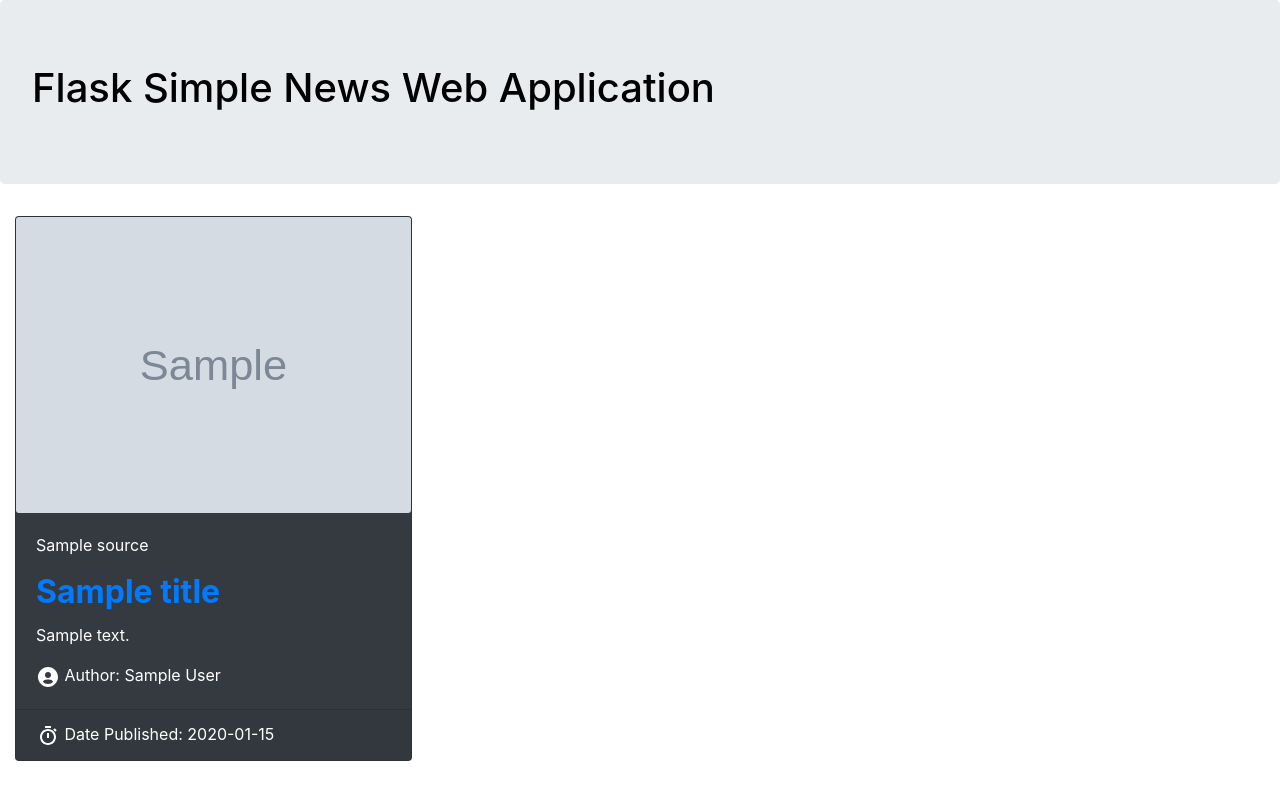
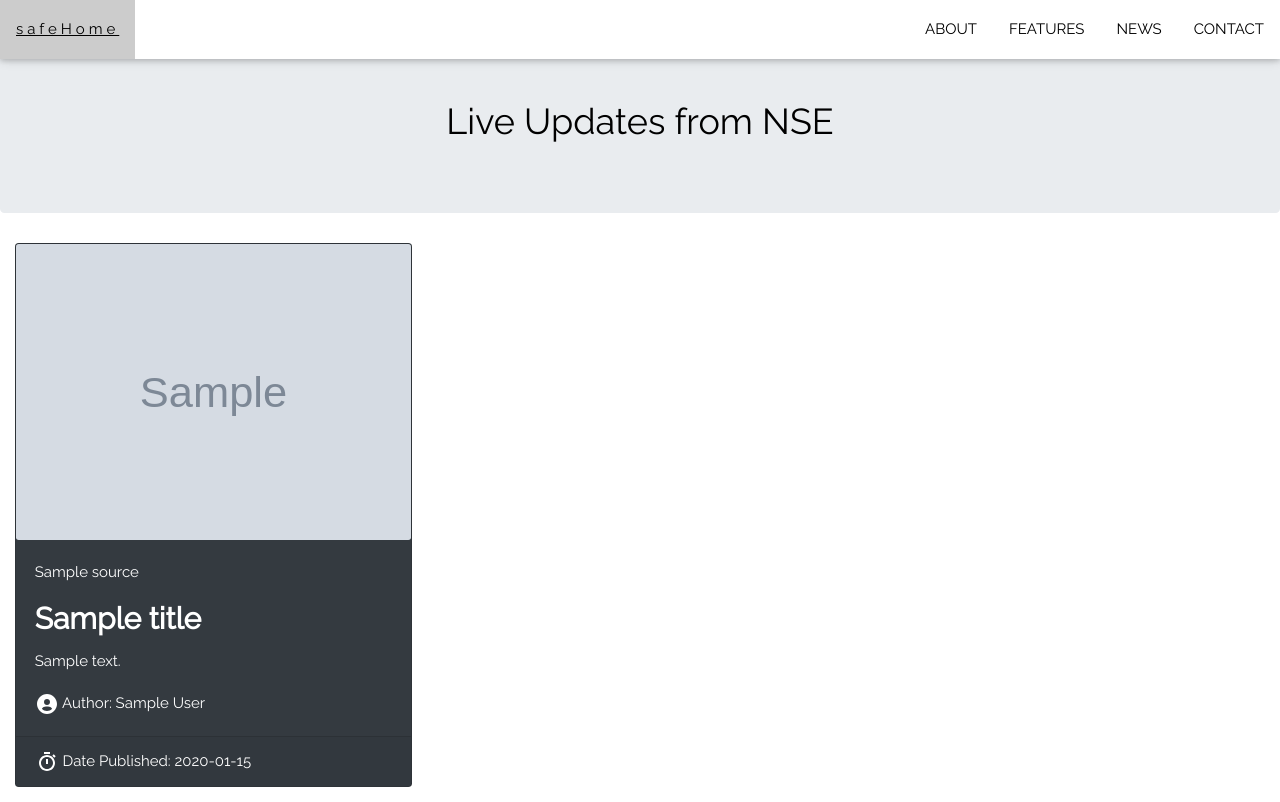
Before and after one commit to Paridhicodes/CitiProject, a Flask app: template templates/news.html in a window 1280 px wide. Before the commit the page ends 761 px from the top, so only its background shows below. Run offline with Flask 2, Linux system fonts and the light colour scheme; the template is opened without the code that fills it: most values are stand-ins (such as "Sample title", 1, 10 or a date in 2020); grey boxes marked "Sample" are stand-in pictures; some libraries are stand-ins or nearby versions.

Commit message:
news navbar fixed

```diff
--- a/templates/news.html
+++ b/templates/news.html
@@ -5,14 +5,55 @@
     <title>StockSmart</title>
 
     <link rel="stylesheet" href="https://stackpath.bootstrapcdn.com/bootstrap/4.3.1/css/bootstrap.min.css" integrity="sha384-ggOyR0iXCbMQv3Xipma34MD+dH/1fQ784/j6cY/iJTQUOhcWr7x9JvoRxT2MZw1T" crossorigin="anonymous">
+    <link rel="stylesheet" href="https://www.w3schools.com/w3css/4/w3.css">
+    <link rel="stylesheet" href="https://fonts.googleapis.com/css?family=Raleway">
+    <link rel="stylesheet" href="https://cdnjs.cloudflare.com/ajax/libs/font-awesome/4.7.0/css/font-awesome.min.css">
+
+    <style>
+        body,h1,h2,h3,h4,h5,h6 {font-family: "Raleway", sans-serif}
+
+        body, html {
+          height: 100%;
+          line-height: 1.8;
+        }
+
+        /* Full height image header */
+        .bgimg-1 {
+          background-position: center;
+          background-repeat: no-repeat;
+          background-size: cover;
+          background-image: url(static/house1.jpg);
+          min-height: 100%;
+        }
+
+        .w3-bar .w3-button {
+          padding: 16px;
+        }
+        </style>
 </head>
 <body>
+    <div class="w3-top">
+        <div class="w3-bar w3-white w3-card" id="myNavbar">
+          <a href="{{ url_for('index') }}" class="w3-bar-item w3-button w3-wide">safeHome</a>
+          <!-- Right-sided navbar links -->
+          <div class="w3-right w3-hide-small">
+            <a href="#about" class="w3-bar-item w3-button"> ABOUT</a>
+            <a href="#features" class="w3-bar-item w3-button"> FEATURES</a>
+            <a href="{{ url_for('news') }}" class="w3-bar-item w3-button"> NEWS</a>
+            <a href="#contact" class="w3-bar-item w3-button"> CONTACT</a>
+          </div>
+          <!-- Hide right-floated links on small screens and replace them with a menu icon -->
 
+          <a href="javascript:void(0)" class="w3-bar-item w3-button w3-right w3-hide-large w3-hide-medium" onclick="w3_open()">
+            <i class="fa fa-bars"></i>
+          </a>
+        </div>
+      </div>
 <div class="jumbotron" style="color:black">
 
-    <h1 style="color:black">
+    <h1 style="color:black; padding-top:30px; text-align:center">
 
-        Flask Simple News Web Application
+        Live Updates from NSE
 
     </h1>
 
```
